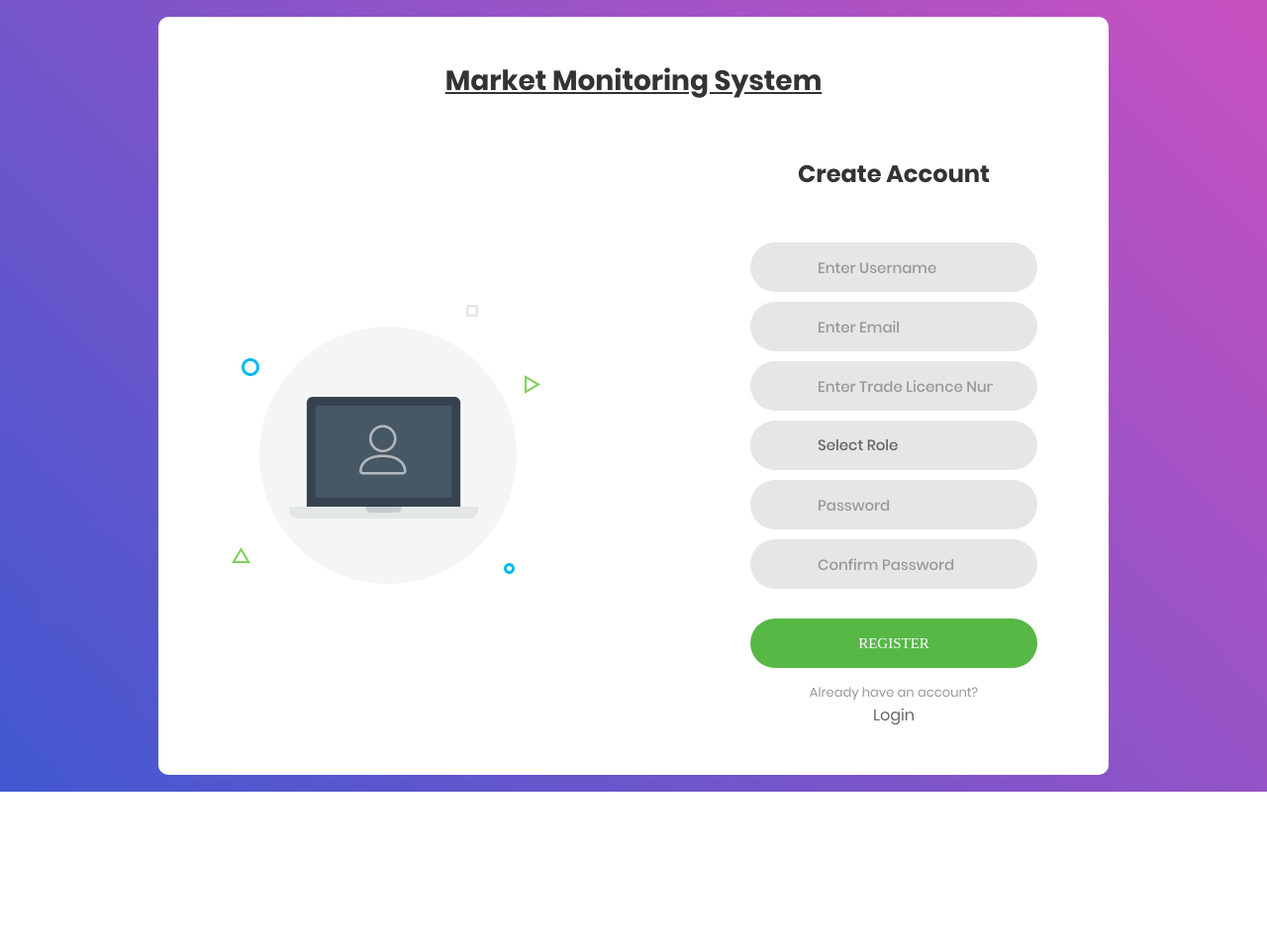
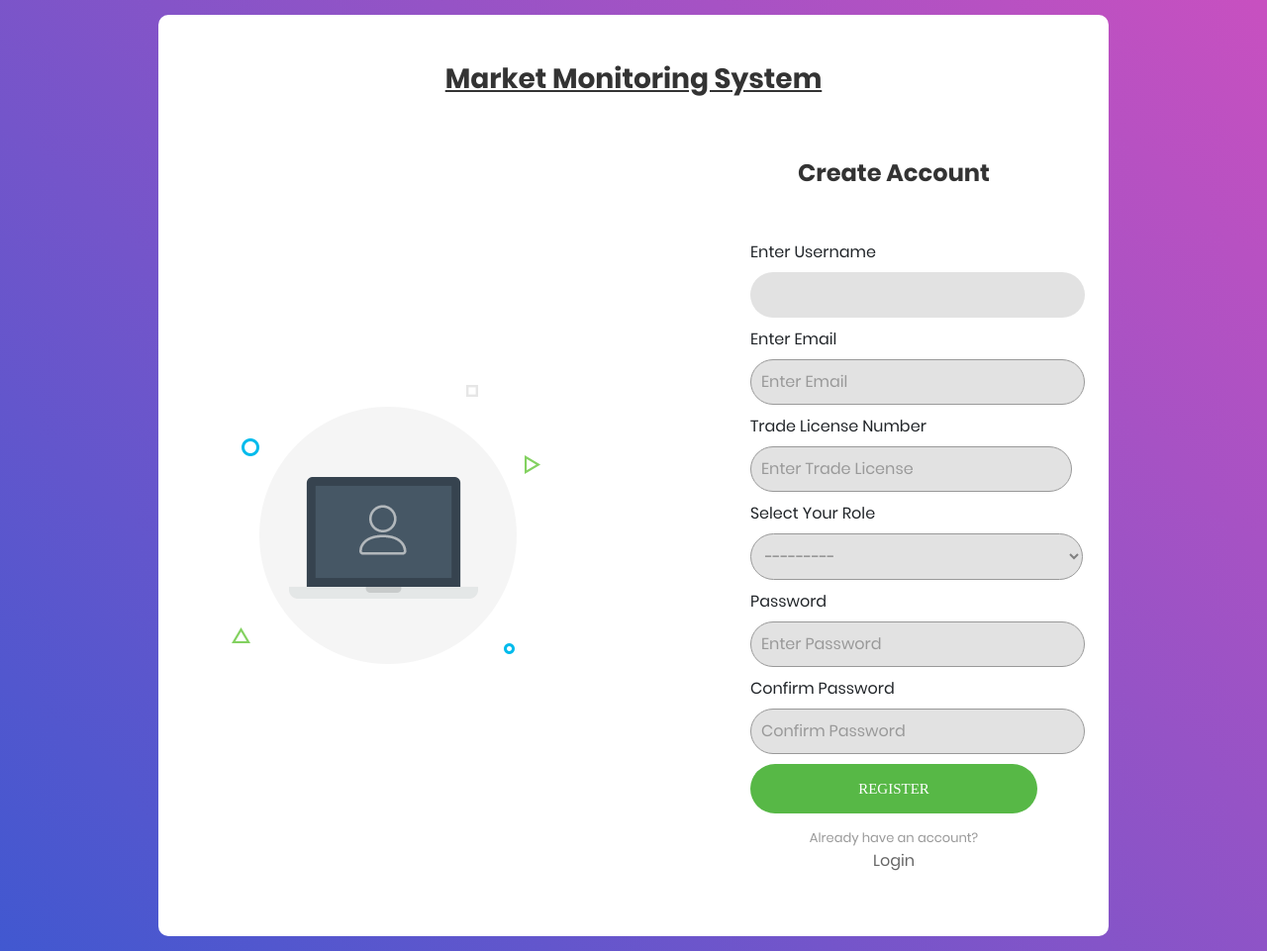
Before and after one commit to YeasirArafatRatul/market_monitoring_system, a Django app: page /register/ in a window 1280 px wide. Shown: the whole page at 99% size. Before the commit the page ends 800 px from the top, so only its background shows below. Run offline with Django 3.2, Linux system fonts and the light colour scheme; parts of the project's set-up code (start-up, migrations or seed data) failed here and were passed over; some libraries are stand-ins or nearby versions; some web fonts are replaced.

Commit message:
register form submission solved, css problem in error showing

```diff
--- a/accounts/forms.py
+++ b/accounts/forms.py
@@ -9,9 +9,9 @@ from accounts.models import User, UserProfile
 class UserRegisterForm(UserCreationForm):
     def __init__(self, *args, **kwargs):
         super(UserRegisterForm, self).__init__(*args, **kwargs)
-        self.fields['username'].label = "Userame"
+        self.fields['username'].label = "Username"
         self.fields['email'].label = "Email"
-        self.fields['trade_license_no'].label = "Email"
+        self.fields['trade_license_no'].label = "Trade License No"
         self.fields['role'].label = "Who Are You?"
         self.fields['password1'].label = "Password"
         self.fields['password2'].label = "Confirm Password"
--- a/static/css/style.css
+++ b/static/css/style.css
@@ -23,6 +23,7 @@
     src: url("../fonts/montserrat/Montserrat-Bold.ttf");
 }
 
+
 /*//////////////////////////////////////////////////////////////////
 [ RESTYLE TAG ]*/
 
@@ -38,7 +39,9 @@ html {
     font-family: Poppins-Regular, sans-serif;
 }
 
+
 /*---------------------------------------------*/
+
 a {
     font-family: Poppins-Regular;
     font-size: 14px;
@@ -60,7 +63,9 @@ a:hover {
     color: #57b846;
 }
 
+
 /*---------------------------------------------*/
+
 h1,
 h2,
 h3,
@@ -84,10 +89,21 @@ li {
     list-style-type: none;
 }
 
+
 /*---------------------------------------------*/
+
+select,
 input {
     outline: none;
-  border: none;
+    border: 1px solid #999999;
+    padding: 10px 10px;
+    border-radius: 25px;
+    background-color: #e2e2e2;
+    color: #808080;
+}
+
+select {
+    width: 21em;
 }
 
 textarea {
@@ -103,12 +119,15 @@ input:focus {
 input:focus::-webkit-input-placeholder {
     color: transparent;
 }
+
 input:focus:-moz-placeholder {
     color: transparent;
 }
+
 input:focus::-moz-placeholder {
     color: transparent;
 }
+
 input:focus:-ms-input-placeholder {
     color: transparent;
 }
@@ -116,12 +135,15 @@ input:focus:-ms-input-placeholder {
 textarea:focus::-webkit-input-placeholder {
     color: transparent;
 }
+
 textarea:focus:-moz-placeholder {
     color: transparent;
 }
+
 textarea:focus::-moz-placeholder {
     color: transparent;
 }
+
 textarea:focus:-ms-input-placeholder {
     color: transparent;
 }
@@ -129,12 +151,15 @@ textarea:focus:-ms-input-placeholder {
 input::-webkit-input-placeholder {
     color: #999999;
 }
+
 input:-moz-placeholder {
     color: #999999;
 }
+
 input::-moz-placeholder {
     color: #999999;
 }
+
 input:-ms-input-placeholder {
     color: #999999;
 }
@@ -142,17 +167,22 @@ input:-ms-input-placeholder {
 textarea::-webkit-input-placeholder {
     color: #999999;
 }
+
 textarea:-moz-placeholder {
     color: #999999;
 }
+
 textarea::-moz-placeholder {
     color: #999999;
 }
+
 textarea:-ms-input-placeholder {
     color: #999999;
 }
 
+
 /*---------------------------------------------*/
+
 button {
     outline: none !important;
     border: none;
@@ -167,8 +197,10 @@ iframe {
     border: none !important;
 }
 
+
 /*//////////////////////////////////////////////////////////////////
 [ Utility ]*/
+
 .txt1 {
     font-family: Poppins-Regular;
     font-size: 13px;
--- a/templates/accounts/register.html
+++ b/templates/accounts/register.html
@@ -1,14 +1,11 @@
-{% extends 'base.html' %} {% load static %}
+{% extends 'base.html' %} {% load static %}{% load crispy_forms_filters %}
 <!--  -->
 {% block title %} Register {% endblock %}
 
 <!--=============================-->
 {% block fileSpecificCss %}
 <!--=============================-->
-<link
-  rel="stylesheet"
-  href="{% static 'vendor/css-hamburgers/hamburgers.min.css' %}"
-/>
+<link rel="stylesheet" href="{% static 'vendor/css-hamburgers/hamburgers.min.css' %}" />
 <!--============================-->
 <link rel="stylesheet" href="{% static 'vendor/select2/select2.min.css' %}" />
 
@@ -33,123 +30,79 @@
                     <img src="{% static 'img/img-01.png' %}" alt="IMG" />
                 </div>
 
+                <!-- FOR ERRORS -->
+                {% if form.errors %} {% for field in form %} {% for error in field.errors %}
+                <div class=" wrap-input100 alert alert-danger alert-dismissable">
+                    <a href="#" class="close" data-dismiss="alert" aria-label="close">&times;</a>
+                    <strong>{{ error|escape }}</strong>
+                </div>
+                {% endfor %} {% endfor %} {% for error in form.non_field_errors %}
+                <div class="wrap-input100 alert alert-danger alert-dismissable">
+                    <a href="#" class="close" data-dismiss="alert" aria-label="close">&times;</a>
+                    <strong>{{ error|escape }}</strong>
+                </div>
+                {% endfor %} {% endif %}
+
+                <!-- ERROR END -->
                 <form class="login100-form validate-form" action="" method="POST">
+                    <fieldset class="form-group">
+                        {% csrf_token %}
                         <span class="login100-form-title"> Create Account </span>
-
-          <div
-            class="wrap-input100 validate-input"
-            data-validate="Valid username is required"
-          >
-            <input
-              class="input100"
-              type="text"
-              name="username"
-              placeholder="Enter Username"
-            />
-            <span class="focus-input100"></span>
-            <span class="symbol-input100">
-              <i class="fa fa-user-o" aria-hidden="true"></i>
-            </span>
+                        <div class="wrap-input100 validate-input" data-validate="Valid username is required">
+                            <label class='label'>Enter Username</label>
+                            <!-- <input class="input" type="text" name="username" placeholder="Enter Username"> -->
+                            {{form.username}}
+                            <!-- <span class="focus-input100"></span>
+                        <span class="symbol-input100"><i class="fa fa-user-o" aria-hidden="true"></i></span> -->
                         </div>
 
-          <div
-            class="wrap-input100 validate-input"
-            data-validate="Valid email is required: ex@abc.xyz"
-          >
-            <input
-              class="input100"
-              type="text"
-              name="email"
-              placeholder="Enter Email"
-            />
+                        <div class="wrap-input100 validate-input" data-validate="Valid email is required: ex@abc.xyz">
+                            <label class='label'>Enter Email</label> {{form.email}}
+                            <!-- <input class="input" type="text" name="email" placeholder="Enter Email">
                        <span class="focus-input100"></span>
-            <span class="symbol-input100">
-              <i class="fa fa-envelope-o" aria-hidden="true"></i>
-            </span>
+                        <span class="symbol-input100"><i class="fa fa-envelope-o" aria-hidden="true"></i></span> -->
                         </div>
 
-          <div
-            class="wrap-input100 validate-input"
-            data-validate="Valid trade licence is required"
-          >
-            <input
-              class="input100"
-              type="number"
-              name="trade"
-              placeholder="Enter Trade Licence Number"
-            />
+                        <div class="wrap-input100 validate-input" data-validate="Valid trade licence is required">
+                            <!-- <i class="fa fa-id-card-o" aria-hidden="true"><span></span></i> -->
+                            <label class='label'> Trade License Number</label> {{ form.trade_license_no }}
+
+                            <!-- <input class="input" type="number" name="trade" placeholder="Enter Trade Licence Number" />
                     <span class="focus-input100"></span>
-            <span class="symbol-input100">
-              <i class="fa fa-id-card-o" aria-hidden="true"></i>
-            </span>
+                        <span class="symbol-input100"><i class="fa fa-id-card-o" aria-hidden="true"></i></span> -->
                         </div>
 
                         <!--  -->
-          <div
-            class="wrap-input100 validate-input"
-            data-validate="Select is required"
-          >
-            <select autocomplete="off" class="input100" name="role" id="role">
-              <option value="" disabled selected>Select Role</option>
-              <option value="wholeseller">Whole Seller</option>
-              <option value="retailer">Retailer</option>
-              <option value="importer">Importer</option>
-            </select>
+                        <div class="wrap-input100 validate-input" data-validate="Select is required">
 
+                            <label class='label'> Select Your Role</label> <br> {{form.role}}
+                            <!-- <span class="focus-input100"></span>
+                        <span class="symbol-input100"><i class="fa fa-user-secret" aria-hidden="true"></i></span> -->
+                        </div>
+                        <!--  -->
+                        <div class="wrap-input100 validate-input" data-validate="Password is required">
+                            <label class='label'> Password</label> {{ form.password1 }}
+                            <!-- <input class="input100" type="password" name="pass" placeholder="Password" />
                         <span class="focus-input100"></span>
-            <span class="symbol-input100">
-              <i class="fa fa-user-secret" aria-hidden="true"></i>
-            </span>
+                        <span class="symbol-input100"><i class="fa fa-lock" aria-hidden="true"></i></span> -->
                         </div>
 
-          <!--  -->
-          <div
-            class="wrap-input100 validate-input"
-            data-validate="Password is required"
-          >
-            <input
-              class="input100"
-              type="password"
-              name="pass"
-              placeholder="Password"
-            />
+                        <div class="wrap-input100 validate-input" data-validate="Password is not matched">
+                            <label class='label'> Confirm Password</label> {{ form.password2 }}
+                            <!-- <input class="input100" type="password" name="confirmPassword" placeholder="Confirm Password" />
                         <span class="focus-input100"></span>
-            <span class="symbol-input100">
-              <i class="fa fa-lock" aria-hidden="true"></i>
-            </span>
+                        <span class="symbol-input100"><i class="fa fa-lock" aria-hidden="true"></i></span></div> -->
                         </div>
-
-          <div
-            class="wrap-input100 validate-input"
-            data-validate="Password is not matched"
-          >
-            <input
-              class="input100"
-              type="password"
-              name="confirmPassword"
-              placeholder="Confirm Password"
-            />
-            <span class="focus-input100"></span>
-            <span class="symbol-input100">
-              <i class="fa fa-lock" aria-hidden="true"></i>
-            </span>
-          </div>
-
-          <div class="container-login100-form-btn">
                         <button type="submit" class="login100-form-btn">Register</button>
-          </div>
-
+                        <!-- <div class="container-login100-form-btn">
+                        <button type="submit" class="login100-form-btn">Register</button>
+                    </div> -->
                         <div class="text-center p-t-12">
                             <span class="txt1"> Already have an account? </span>
                             <br />
-            <a
-              style="font-size: medium"
-              class="txt2"
-              href="{% url 'accounts:login' %}"
-            >
-              Login
-            </a>
+                            <a style="font-size: medium" class="txt2" href="{% url 'accounts:login' %}">Login</a>
                         </div>
+                    </fieldset>
                 </form>
             </div>
         </div>
```
Also changed, not shown: accounts/migrations/0008_merge_20201218_1217.py (added), db.sqlite3. Lines whose indentation alone changed are shown as unchanged.
